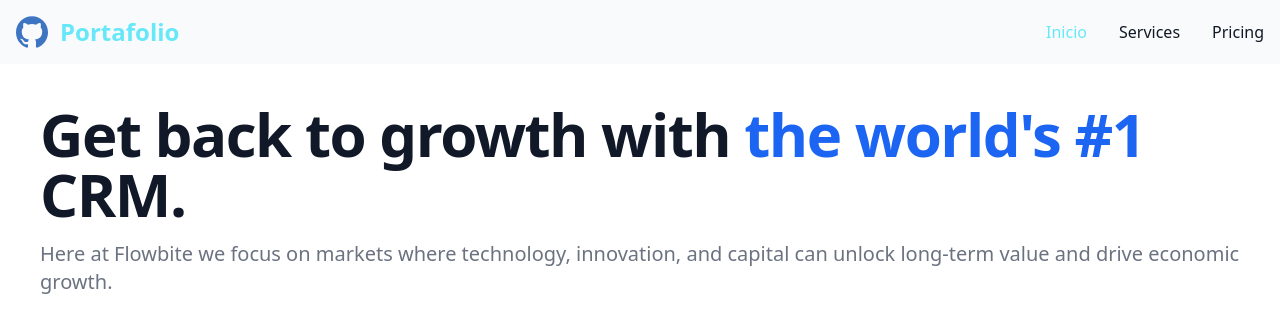
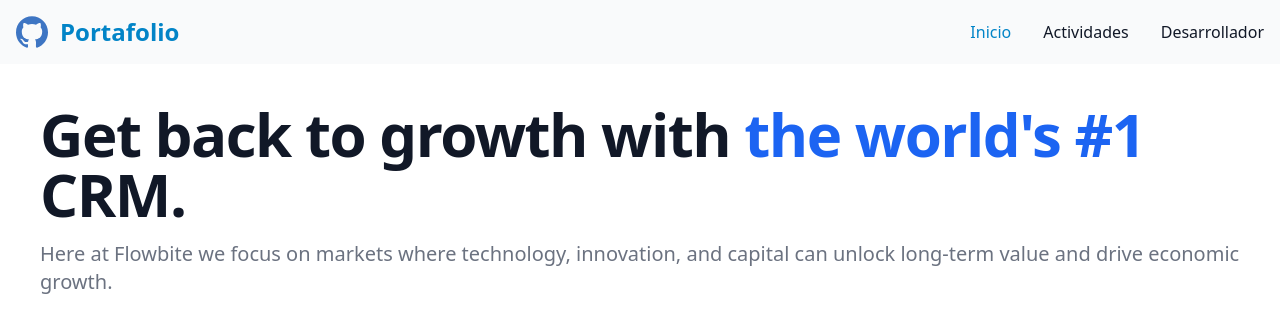
Before and after one commit to Ultron021122/Portafolio-Sistemas, a Vue app: page / in a window 1280 px wide. Shown: the top 332 px of the page. Built offline with nearby package versions, Linux system fonts and the light colour scheme.

Commit message:
version 1.3

```diff
--- a/src/components/nav.vue
+++ b/src/components/nav.vue
@@ -34,12 +34,12 @@
                             class="block py-2 pl-3 pr-4 text-gray-900 rounded hover:bg-gray-100 md:hover:bg-transparent md:border-0 md:hover:text-blue-700 md:p-0 dark:text-white md:dark:hover:text-blue-500 dark:hover:bg-gray-700 dark:hover:text-white md:dark:hover:bg-transparent">Inicio</router-link>
                     </li>
                     <li>
-                        <router-link to="/about"
-                            class="block py-2 pl-3 pr-4 text-gray-900 rounded hover:bg-gray-100 md:hover:bg-transparent md:border-0 md:hover:text-blue-700 md:p-0 dark:text-white md:dark:hover:text-blue-500 dark:hover:bg-gray-700 dark:hover:text-white md:dark:hover:bg-transparent">Services</router-link>
+                        <router-link to="/activities"
+                            class="block py-2 pl-3 pr-4 text-gray-900 rounded hover:bg-gray-100 md:hover:bg-transparent md:border-0 md:hover:text-blue-700 md:p-0 dark:text-white md:dark:hover:text-blue-500 dark:hover:bg-gray-700 dark:hover:text-white md:dark:hover:bg-transparent">Actividades</router-link>
                     </li>
                     <li>
-                        <router-link to="/lista"
-                            class="block py-2 pl-3 pr-4 text-gray-900 rounded hover:bg-gray-100 md:hover:bg-transparent md:border-0 md:hover:text-blue-700 md:p-0 dark:text-white md:dark:hover:text-blue-500 dark:hover:bg-gray-700 dark:hover:text-white md:dark:hover:bg-transparent">Pricing</router-link>
+                        <router-link to="/developer"
+                            class="block py-2 pl-3 pr-4 text-gray-900 rounded hover:bg-gray-100 md:hover:bg-transparent md:border-0 md:hover:text-blue-700 md:p-0 dark:text-white md:dark:hover:text-blue-500 dark:hover:bg-gray-700 dark:hover:text-white md:dark:hover:bg-transparent">Desarrollador</router-link>
                     </li>
                 </ul>
             </div>
@@ -48,6 +48,6 @@
 </template>
 <style scoped>
 .router-link-active {
-    color: #67e8f9;
-}
+    color: #0284c7;
+    }
 </style>
--- a/src/views/About.vue
+++ b/src/views/Activities.vue
@@ -1,5 +1,5 @@
 <script setup>
-    import Navbar from '../components/nav.vue'
+    import Navbar from '../components/Nav.vue'
 </script>
 <template>
     <Navbar></Navbar>
--- a/src/views/Lista.vue
+++ b/src/views/Develop.vue
@@ -1,4 +1,7 @@
 <template>
+
+</template>
+<!-- <template>
     <div>
         <h1>{{ title }}</h1>
         <p>{{ description }}</p>
@@ -59,3 +62,4 @@
     color: #0051a6;
 }
 </style>
+   -->
```
Also changed, not shown: src/main.js (+4 -4 lines), src/views/Home.vue (+1 -43 lines).
